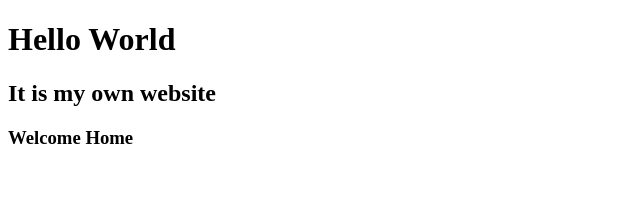
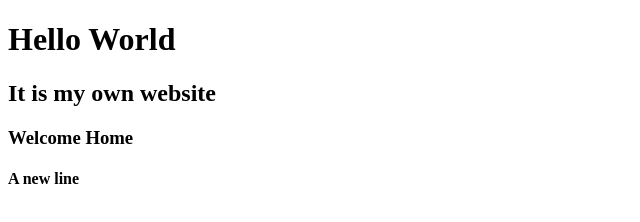
Before and after one commit to faisal-bukhari/bootcamp, a plain HTML site: page index.html in a window 1280 px wide. Shown: the full height of the page, 0-640 px from the left. Drawn offline with Linux system fonts and the light colour scheme.

Commit message:
Update index.html

```diff
--- a/index.html
+++ b/index.html
@@ -9,5 +9,6 @@
     <h1>Hello World</h1>
     <h2> It is my own website </h2>
     <h3>Welcome Home</h3>
+    <h4>A new line</h4>
 </body>
 </html>
```
